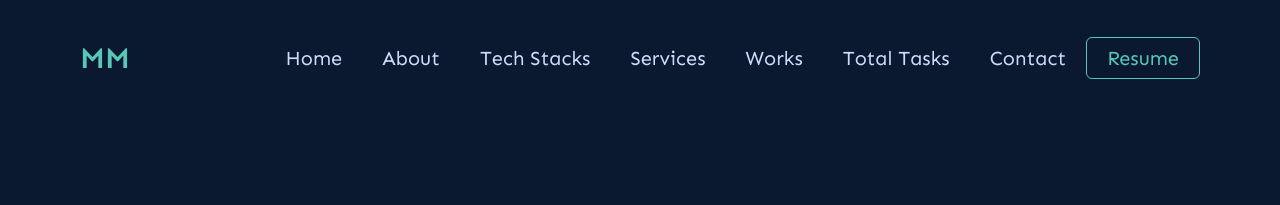
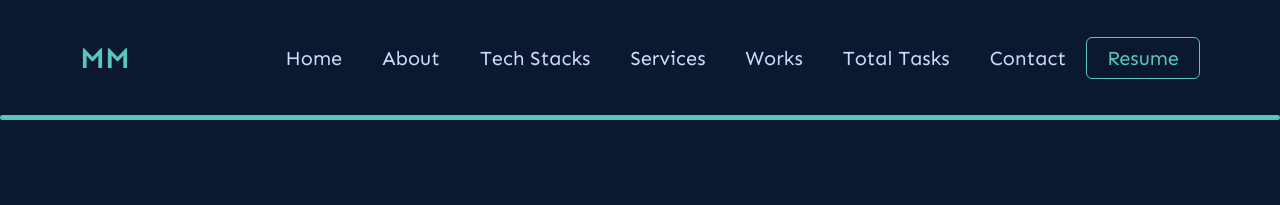
Before and after one commit to Mushkir/mushkir-portfolio-react, a React (Vite) app: page / in a window 1280 px wide. Shown: the top 205 px of the page. Built offline with nearby package versions, Linux system fonts and the light colour scheme.

Commit message:
feat: progress bar added

```diff
--- a/package.json
+++ b/package.json
@@ -14,6 +14,7 @@
     "@hookform/resolvers": "^3.3.4",
     "flowbite": "^2.3.0",
     "flowbite-react": "^0.7.2",
+    "framer-motion": "^11.0.14",
     "react": "^18.2.0",
     "react-dom": "^18.2.0",
     "react-hook-form": "^7.51.0",
--- /dev/null
+++ b/src/components/HeaderProgressBar/TheHeaderProgressBar.jsx
@@ -0,0 +1,14 @@
+import { motion, useScroll } from "framer-motion";
+
+const TheHeaderProgressBar = () => {
+  const { scrollYProgress } = useScroll();
+
+  return (
+    <motion.div
+      className="rounded-full fixed z-50 top-[115px] left-0 right-0 h-[5px] bg-aqua-color origin-[0%]"
+      style={{ scaleX: scrollYProgress }}
+    />
+  );
+};
+
+export default TheHeaderProgressBar;
--- a/src/pages/HomePage.jsx
+++ b/src/pages/HomePage.jsx
@@ -5,15 +5,19 @@ import TechStacks from "../components/TechStacks";
 import ServicesInfo from "../components/ServicesDetail";
 import TheFooterSection from "../components/Footer";
 import TheFootNote from "../components/TheFootNote";
-// import taskList from "../data/taskList.json";
 import TheProjectSection from "../components/TheProjectSection";
-
+import TheHeaderProgressBar from "../components/HeaderProgressBar/TheHeaderProgressBar";
+// import { motion, useScroll } from "framer-motion";
 // import { Tooltip } from "react-tooltip";
 
 const HomePage = () => {
-  // console.log(taskList[0].tasks.frontend);
+  // const { scrollYProgress } = useScroll();
+
   return (
     <div>
+      {/* Form Frame-Motion Library */}
+      <TheHeaderProgressBar />
+
       <HeroDetail />
 
       <AboutDetail />
--- a/src/pages/TaskPage.jsx
+++ b/src/pages/TaskPage.jsx
@@ -1,10 +1,13 @@
 import TheTaskInfoCard from "../components/TheTaskInfoCard";
 import taskList from "../data/taskList.json";
 import TheFootNote from "../components/TheFootNote";
+import TheHeaderProgressBar from "../components/HeaderProgressBar/TheHeaderProgressBar";
 
 const TaskPage = () => {
   return (
     <div className="bg-secondary-font-color min-h-screen font-Sen">
+      <TheHeaderProgressBar />
+
       <div className="pt-[190px]">
         <h3 className=" text-center text-3xl font-semibold text-primary-blue">
           Here is a list enumerating the majority of my professional endeavors
```
Also changed, not shown: 1 other file (tests, documents, lock files or other folders).
